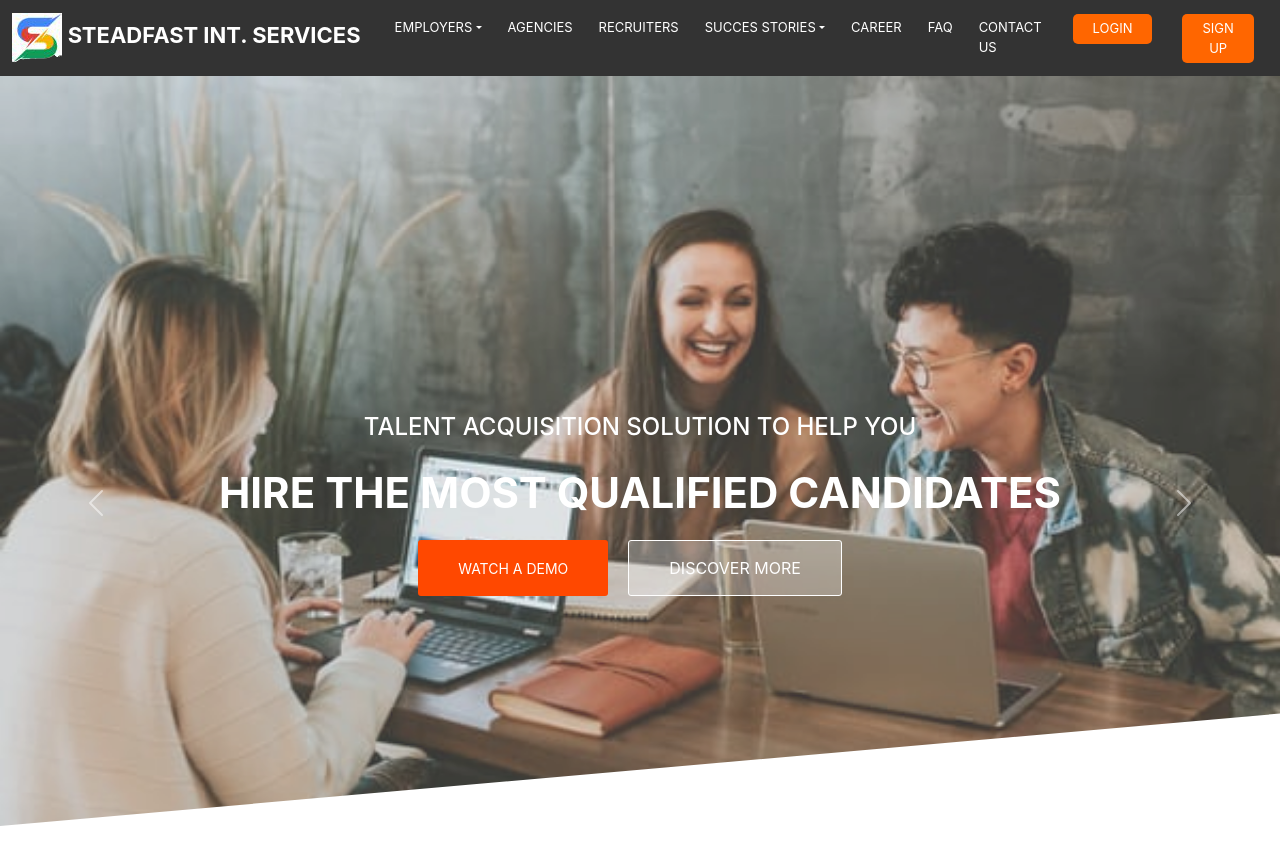
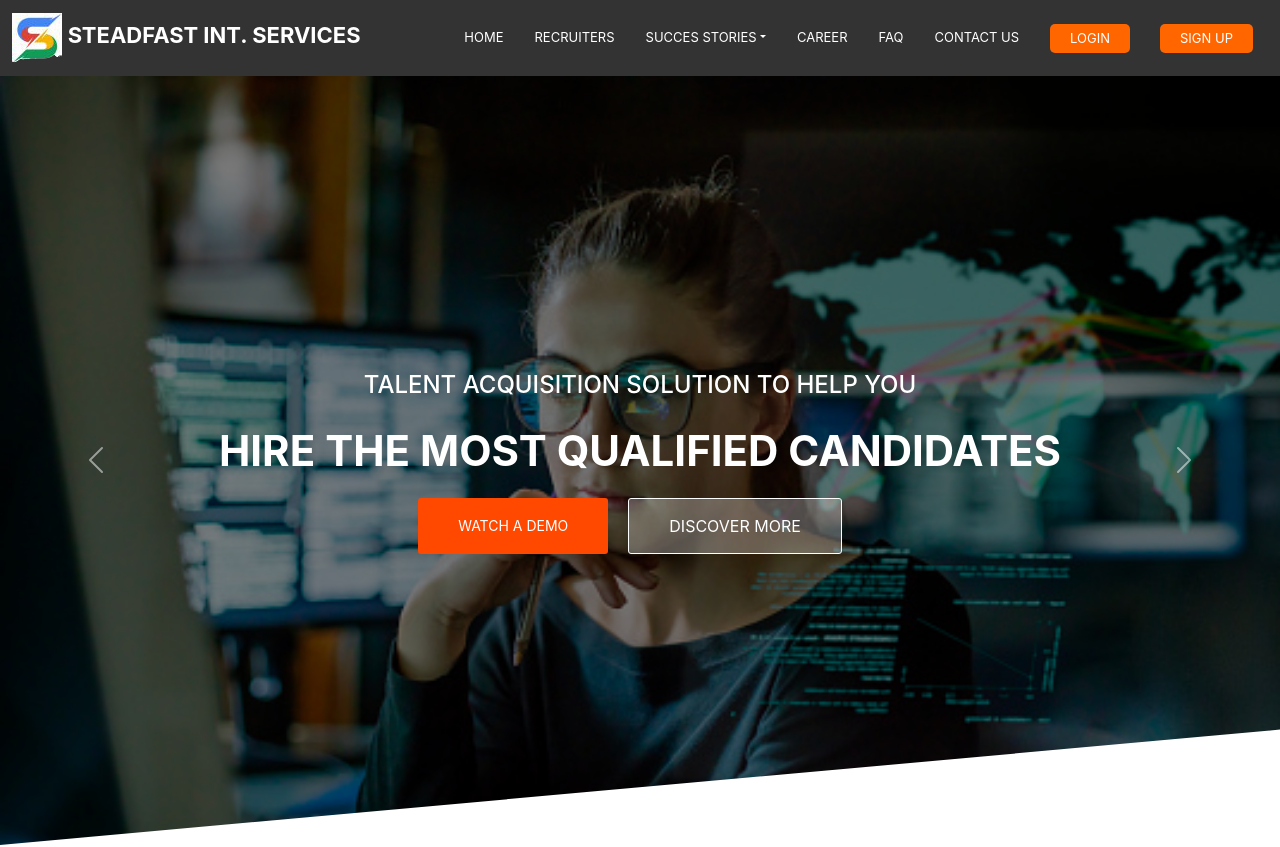
Before and after one commit to Imtious-coder/Steadfast, a React (Create React App) app: page / in a window 1280 px wide. Shown: the top 847 px of the page. Built offline with nearby package versions, Linux system fonts and the light colour scheme.

Commit message:
Home Page Complete

```diff
--- a/src/Components/Home/Banner/Banner.css
+++ b/src/Components/Home/Banner/Banner.css
@@ -1,9 +1,12 @@
 .Banner {
     width: 100%;
-    height: 750px;
     position: relative;
     overflow: hidden;
+    display: flex;
+    justify-content: center;
+    align-items: center;
     clip-path: polygon(0 0, 100% 0, 100% 85%, 0% 100%);
+
 }
 
 .carousel-item{
@@ -13,14 +16,14 @@
     overflow: hidden;
 }
 
-.image {
-    opacity: .79;
-}
+/* Content */
+
 .SliderContent {
     width: 100%;
     height: 100%;
     position: absolute;
     top: 0;
+    background-color: rgba(0, 0, 0, 0.5);
     display: flex;
     justify-content: center;
     align-items: center;
@@ -40,6 +43,8 @@
     color: white;
     text-align: center;
 }
+
+/* Buttons */
 
 .SliderButton1 {
     padding: 15px 40px;
@@ -76,3 +81,23 @@
 .SliderButton2:hover{
     background: rgba(255, 255, 255, 0.37);
 }
+
+/* Media query */
+
+@media (max-width: 550px) {
+    .SliderTitle{
+        font-size: 20px;
+    }
+    .SliderDescription{
+        font-size: 28px;
+    }
+
+    .SliderButton1{
+        padding: 5px 5px;
+        margin-bottom: 20px;
+    }
+    .SliderButton2{
+        padding: 5px 5px;
+        margin-bottom: 20px;
+    }
+}
--- a/src/Components/Home/Banner/Banner.js
+++ b/src/Components/Home/Banner/Banner.js
@@ -1,15 +1,18 @@
 import React from 'react';
 import './Banner.css';
-import i from '../../Images/download.jfif';
-import i2 from '../../Images/istockphoto-1299152059-170667a.jpg';
+import Image1 from '../../Images/download.jfif';
+import Image2 from '../../Images/istockphoto-1299152059-170667a.jpg';
 
 const Banner = () => {
     return (
         <section className="Banner">
-            <div id="carouselExampleControls" class="carousel slide" data-bs-ride="carousel">
+            <div id="carouselExampleControls" class="carousel slide w-100" data-bs-ride="carousel">
                 <div class="carousel-inner">
+                    {/* Slide 1 */}
                     <div class="carousel-item active">
-                        <img src={i2} class="d-block w-100 image" alt="..." />
+                        {/* Image */}
+                        <img src={Image1} class="d-block w-100 image" alt="..." />
+                        {/* Content */}
                         <div className="SliderContent">
                             <div>
                                 <p className="SliderTitle">HARNESS THE POWER OF THE CROWD</p>
@@ -21,8 +24,11 @@ const Banner = () => {
                             </div>
                         </div>
                     </div>
+                    {/* Slide 2 */}
                     <div class="carousel-item">
-                        <img src={i} class="d-block w-100 image" alt="..." />
+                        {/* Image */}
+                        <img src={Image2} class="d-block w-100 image" alt="..." />
+                        {/* Content */}
                         <div className="SliderContent">
                             <div>
                                 <p className="SliderTitle">TALENT ACQUISITION SOLUTION TO HELP YOU</p>
@@ -35,6 +41,7 @@ const Banner = () => {
                         </div>
                     </div>
                 </div>
+                {/* Before After buttons */}
                 <button class="carousel-control-prev" type="button" data-bs-target="#carouselExampleControls" data-bs-slide="prev">
                     <span class="carousel-control-prev-icon" aria-hidden="true"></span>
                     <span class="visually-hidden">Previous</span>
--- a/src/Components/Home/Footer/Footer.css
+++ b/src/Components/Home/Footer/Footer.css
@@ -1,3 +1,15 @@
 .Footer {
     background: rgb(27, 27, 27);
 }
+
+.FooterEmailInput {
+    background: transparent;
+    color: grey;
+    width: 80%;
+    border: none;
+    border-bottom: 1px solid grey;
+    outline: none;
+    margin-top: 20px;
+    font-size: 12px;
+    padding: 0px 0px 5px 0px;
+}
--- a/src/Components/Home/HelpSection/HelpSection.js
+++ b/src/Components/Home/HelpSection/HelpSection.js
@@ -6,15 +6,20 @@ import Image2 from '../../Images/D2.png'
 const HelpSection = () => {
     return (
         <section className="container mt-5 mb-5 text-center">
+            {/* Title */}
             <p className="fw-bold fs-3">TALENT CROWDSOURCING TO HELP YOU RECRUIT</p>
+            {/* Subtitle */}
             <p className="fs-5 fst-italic">Bringing recruiters & employers together through crowdsourcing</p>
+            {/* Design */}
             <div className="d-flex justify-content-center">
                 <div>
                     <div className="Style1"></div>
                     <div className="Style2"></div>
                 </div>
             </div>
+            {/* Cards */}
             <div className="row py-5">
+                {/* card 1 */}
                 <div className="col-md-6">
                     <img className="HelpSectionImage1" src={Image1} alt="" />
                     <p className="fw-bold">EMPLOYERS</p>
@@ -22,6 +27,7 @@ const HelpSection = () => {
                     <small className="text-secondary">Thousands of recruiters, a team of dedicated account managers, and a powerful algorithm to get you the 10 most qualified candidates in less than 10 days.</small> <br />
                     <button className="HelpSectionButton">Learn more</button>
                 </div>
+                {/* Card2 */}
                 <div className="col-md-6">
                     <img className="HelpSectionImage2" src={Image2} alt="" />
                     <p className="fw-bold mt-5">RECRUITERS</p>
--- a/src/Components/Home/Hire/Hire.js
+++ b/src/Components/Home/Hire/Hire.js
@@ -8,11 +8,13 @@ const Hire = () => {
         <section className="Hire">
             <div className="container">
                 <div className="row py-5">
+                    {/* Left side */}
                     <div className="col-md-5 pt-5 pb-3 d-flex justify-content-center">
                         <FontAwesomeIcon icon={faThumbsUp} className="fs-1 mx-2 text-white" />
                         <p className="fs-4 text-white">WANT TO HIRE TOP TALENT?</p>
                     </div>
                     <div className="col-md-4"></div>
+                    {/* Button */}
                     <div className="col-md-3 d-flex justify-content-center align-items-center">
                         <button className="HireButton">SCHEDULE A DEMO</button>
                     </div>
--- a/src/Components/Home/Navbar/Navbar.css
+++ b/src/Components/Home/Navbar/Navbar.css
@@ -13,7 +13,7 @@
 
 .nav-link {
     margin: auto;
-    margin-left: 10px;
+    margin-left: 15px;
     font-size: 13px;
     color: white!important;
     border-bottom: 1.5px solid transparent;
@@ -46,3 +46,11 @@
 .NavbarButton:hover {
     background: rgb(224, 90, 0);
 }
+
+
+/* Media query */
+@media (max-width: 775px) {
+    .NavbarButton{
+        margin-left: 0px;
+    }
+}
--- a/src/Components/Home/Navbar/Navbar.js
+++ b/src/Components/Home/Navbar/Navbar.js
@@ -15,22 +15,14 @@ const Navbar = () => {
                 </button>
                 {/* Navigation start */}
                 <div class="collapse navbar-collapse" id="navbarNavDropdown">
-                    <ul class="navbar-nav">
-                        <li class="nav-item dropdown">
-                            <Link class="nav-link dropdown-toggle" href="#" id="navbarDropdownMenuLink" role="button" data-bs-toggle="dropdown" aria-expanded="false">
-                                Employers
-                            </Link>
-                            <ul class="dropdown-menu" aria-labelledby="navbarDropdownMenuLink">
-                                <li><Link class="dropdown-item" href="#">Talent Crowsourcing</Link></li>
-                                <li><Link class="dropdown-item" href="#">Agency Management</Link></li>
-                            </ul>
-                        </li>
+                    <ul class="navbar-nav ms-auto">
                         <li class="nav-item">
-                            <Link class="nav-link" href="#">Agencies</Link>
+                            <Link class="nav-link" href="#">Home</Link>
                         </li>
                         <li class="nav-item">
                             <Link class="nav-link" href="#">Recruiters</Link>
                         </li>
+                        {/* Dropdown */}
                         <li class="nav-item dropdown">
                             <Link class="nav-link dropdown-toggle" href="#" id="navbarDropdownMenuLink" role="button" data-bs-toggle="dropdown" aria-expanded="false">
                                 Succes Stories
--- a/src/Components/Home/News/News.js
+++ b/src/Components/Home/News/News.js
@@ -12,14 +12,17 @@ import Image8 from '../../Images/E8.png'
 const News = () => {
     return (
         <section className="container py-5">
-            <p className="text-center fw-bold fs-3">REFLIK IN THE NEWS</p>
-            <p className="text-center fs-5 fst-italic"> See where Reflik's been featured</p>
+            {/* Title */}
+            <p className="text-center fw-bold fs-3">STEADFAST IN THE NEWS</p>
+            {/* Subtitle */}
+            <p className="text-center fs-5 fst-italic"> See where Steadfast's been featured</p>
             <div className="d-flex justify-content-center mb-5">
                 <div>
                     <div className="Style1"></div>
                     <div className="Style2"></div>
                 </div>
             </div>
+            {/* News Images */}
             <div className="container d-flex justify-content-center">
                 <div className="row">
                     <div className="ImageCol col-6 col-md-3">
--- a/src/Components/Home/Partner/Partner.js
+++ b/src/Components/Home/Partner/Partner.js
@@ -12,14 +12,18 @@ import Image8 from '../../Images/C8.jpg'
 const Partner = () => {
     return (
         <section className="container py-5">
+            {/* Title */}
             <p className="PartnerHeading">THE TRUSTED TALENT ACQUISITION SOLUTION</p>
+            {/* Subtitle */}
             <p className="PartnerSubHeading"> Steadfast provides stellar talent to 200+ top companies across the U.S.</p>
+            {/* Design */}
             <div className="d-flex justify-content-center pb-5">
                 <div>
                     <div className="Style1"></div>
                     <div className="Style2"></div>
                 </div>
             </div>
+            {/* Images */}
             <div className="container d-flex justify-content-center">
                 <div className="row">
                     <div className="ImageCol col-6 col-md-3">
--- a/src/Components/Home/Video/Video.js
+++ b/src/Components/Home/Video/Video.js
@@ -4,14 +4,17 @@ import './Video.css';
 const Video = () => {
     return (
         <section className="container py-5">
+            {/* Title */}
             <p className="fw-bold fs-3 text-center">WATCH A SHORT DEMO VIDEO </p>
+            {/* Design */}
             <div className="d-flex justify-content-center pb-5">
                 <div>
                     <div className="Style1"></div>
                     <div className="Style2"></div>
                 </div>
             </div>
-            <iframe width="100%" height="350" src="https://www.youtube.com/embed/C_TYCdq9VZo" title="YouTube video player" frameborder="0" allow="accelerometer; autoplay; clipboard-write; encrypted-media; gyroscope; picture-in-picture" allowfullscreen></iframe>
+            {/* video */}
+            <iframe width="100%" height="300" src="https://www.youtube.com/embed/C_TYCdq9VZo" title="YouTube video player" frameborder="0" allow="accelerometer; autoplay; clipboard-write; encrypted-media; gyroscope; picture-in-picture" allowfullscreen></iframe>
         </section>
     );
 };
```
Also changed, not shown: src/Components/Home/Footer/Footer.js (+24 -10 lines).
